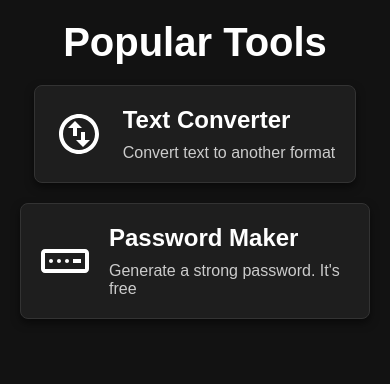
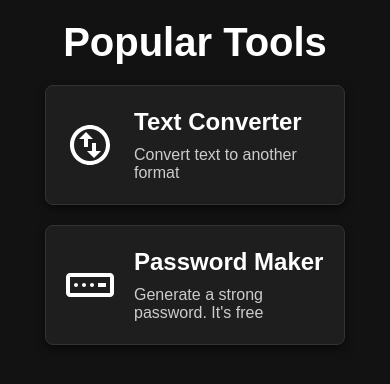
Before and after one commit to jhh78/document-assistance, a Next.js app: page / in a window 390 px wide. Shown: the top 384 px of the page. Built offline with nearby package versions, Linux system fonts and the light colour scheme.

Commit message:
스타일 조절

```diff
--- a/app/page.module.css
+++ b/app/page.module.css
@@ -55,7 +55,7 @@
 .cardContainer {
   display: flex;
   flex-wrap: wrap; /* 가로로 여러 줄로 쌓이도록 설정 */
-  justify-content: flex-start;
+  justify-content: center;
   gap: 20px;
   width: 100%; /* 컨테이너 너비를 100%로 설정 */
 }
@@ -68,7 +68,8 @@
   border-radius: 8px;
   box-shadow: 0 4px 8px rgba(0, 0, 0, 0.5); /* 그림자 색상을 어두운 색으로 설정 */
   padding: 20px;
-  width: 100%; /* 카드 너비를 3등분하여 설정 */
+  width: 100%; /* 카드 너비를 100%로 설정 */
+  height: 120px;
   max-width: 300px; /* 카드 최대 너비를 설정 */
   text-align: left;
   color: #ffffff; /* 카드 텍스트 색상을 흰색으로 설정 */
@@ -109,16 +110,7 @@
 
 /* 반응형 디자인을 위한 미디어 쿼리 */
 @media (max-width: 768px) {
-  .card {
-    width: 100%; /* 작은 화면에서 카드 너비를 100%로 설정 */
-    max-width: none; /* 최대 너비 제한 해제 */
-  }
-
-  .cardContainer {
-    justify-content: center; /* 가운데 정렬 */
-  }
 }
-
 
 /* 모바일화면에서 비표시할 서비스 */
 @media (max-width: 768px) {
```
